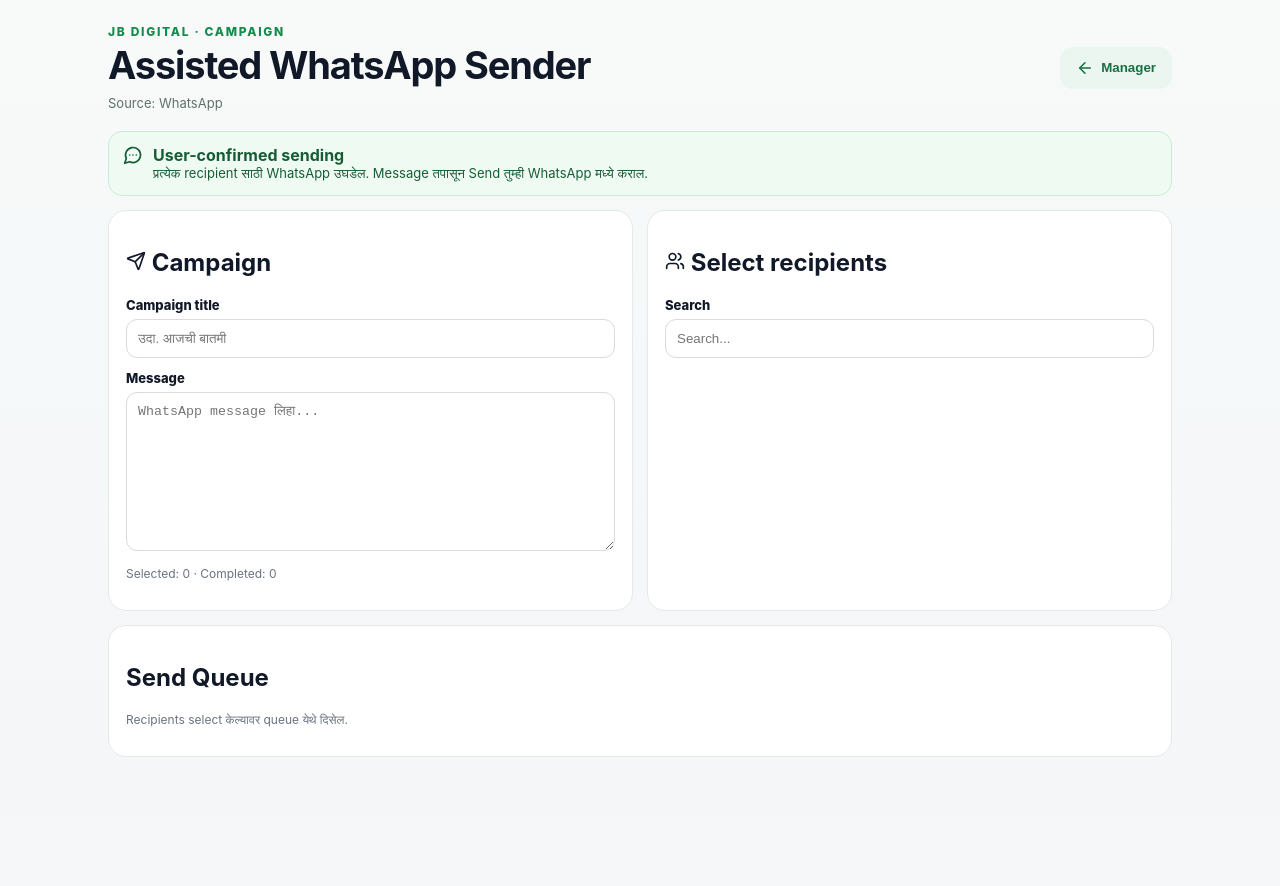
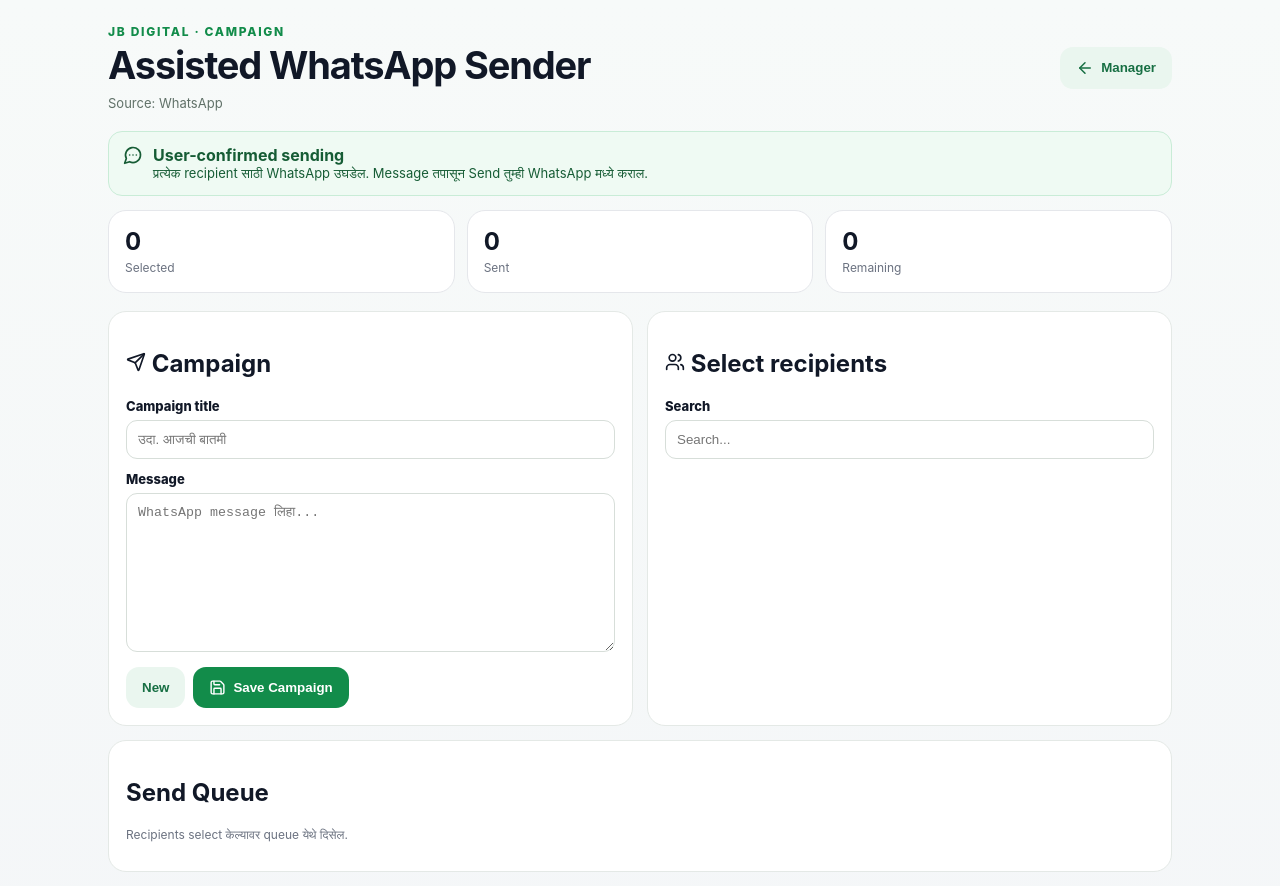
Before and after one commit to jbevents2020-tech/whatsapp-marketing-crm, a Next.js app: page /campaign in a window 1280 px wide. Shown: the top 886 px of the page. Before the commit the page ends 817 px from the top, so only its background shows below. Built offline with nearby package versions, Linux system fonts and the light colour scheme.

Commit message:
Add campaign history and progress tracking

```diff
--- a/app/campaign/page.tsx
+++ b/app/campaign/page.tsx
@@ -1,11 +1,12 @@
 'use client'
 
 import { useEffect, useMemo, useState } from 'react'
-import { ArrowLeft, CheckCircle2, ExternalLink, MessageCircleMore, Send, Users } from 'lucide-react'
+import { ArrowLeft, CheckCircle2, Clock3, ExternalLink, History, MessageCircleMore, Save, Send, Users } from 'lucide-react'
 
 type Source='WhatsApp'|'WhatsApp Business'
 type RecipientType='personal'|'group'|'community'|'channel'
 type Recipient={id:string,name:string,type:RecipientType,source:Source,phone?:string,category?:string,area?:string,canSend:boolean,link?:string}
+type CampaignHistory={id:string,title:string,message:string,source:Source,recipientIds:string[],doneIds:string[],status:'draft'|'in-progress'|'completed',createdAt:string,updatedAt:string}
 
 export default function CampaignPage(){
  const [recipients,setRecipients]=useState<Recipient[]>([])
@@ -15,25 +16,38 @@ export default function CampaignPage(){
  const [selected,setSelected]=useState<string[]>([])
  const [done,setDone]=useState<string[]>([])
  const [query,setQuery]=useState('')
- useEffect(()=>{setRecipients(JSON.parse(localStorage.getItem('jb-recipients')||'[]'));setSource((localStorage.getItem('jb-wa-source') as Source)||'WhatsApp')},[])
+ const [history,setHistory]=useState<CampaignHistory[]>([])
+ const [activeId,setActiveId]=useState<string|null>(null)
+ useEffect(()=>{
+  setRecipients(JSON.parse(localStorage.getItem('jb-recipients')||'[]'))
+  setSource((localStorage.getItem('jb-wa-source') as Source)||'WhatsApp')
+  setHistory(JSON.parse(localStorage.getItem('jb-campaign-history')||'[]'))
+ },[])
  const eligible=useMemo(()=>recipients.filter(r=>r.source===source&&r.canSend&&(!query||r.name.toLowerCase().includes(query.toLowerCase()))),[recipients,source,query])
  const chosen=recipients.filter(r=>selected.includes(r.id)&&r.canSend)
+ const remaining=Math.max(0,selected.length-done.length)
  function toggle(id:string){setSelected(x=>x.includes(id)?x.filter(v=>v!==id):[...x,id])}
- function destination(r:Recipient){
-   const text=encodeURIComponent(message)
-   if(r.type==='personal'&&r.phone){const n=r.phone.replace(/\D/g,'');return `https://wa.me/${n}?text=${text}`}
-   if(r.link){return r.link}
-   return 'https://web.whatsapp.com/'
+ function destination(r:Recipient){const text=encodeURIComponent(message);if(r.type==='personal'&&r.phone){const n=r.phone.replace(/\D/g,'');return `https://wa.me/${n}?text=${text}`}if(r.link)return r.link;return 'https://web.whatsapp.com/'}
+ function openRecipient(r:Recipient){window.open(destination(r),'_blank','noopener,noreferrer')}
+ function persist(next:CampaignHistory[]){setHistory(next);localStorage.setItem('jb-campaign-history',JSON.stringify(next))}
+ function saveCampaign(forceStatus?:CampaignHistory['status']){
+  if(!title.trim()&&!message.trim()&&!selected.length)return
+  const now=new Date().toISOString();const status=forceStatus||(done.length===selected.length&&selected.length?'completed':done.length?'in-progress':'draft')
+  if(activeId){persist(history.map(h=>h.id===activeId?{...h,title:title.trim()||'Untitled Campaign',message,source,recipientIds:selected,doneIds:done,status,updatedAt:now}:h));return}
+  const item:CampaignHistory={id:crypto.randomUUID(),title:title.trim()||'Untitled Campaign',message,source,recipientIds:selected,doneIds:done,status,createdAt:now,updatedAt:now};setActiveId(item.id);persist([item,...history])
  }
- function openRecipient(r:Recipient){window.open(destination(r),'_blank','noopener,noreferrer')}
- function markDone(id:string){setDone(x=>x.includes(id)?x:[...x,id])}
+ function markDone(id:string){const next=done.includes(id)?done:[...done,id];setDone(next);setTimeout(()=>saveCampaign(next.length===selected.length&&selected.length?'completed':'in-progress'),0)}
+ function loadCampaign(h:CampaignHistory){setActiveId(h.id);setTitle(h.title);setMessage(h.message);setSelected(h.recipientIds);setDone(h.doneIds);setSource(h.source)}
+ function newCampaign(){setActiveId(null);setTitle('');setMessage('');setSelected([]);setDone([])}
  return <main className="shell">
   <header className="topbar"><div><div className="eyebrow">JB DIGITAL · CAMPAIGN</div><h1>Assisted WhatsApp Sender</h1><div className="source-line">Source: {source}</div></div><button className="secondary" onClick={()=>location.href='/'}><ArrowLeft size={18}/> Manager</button></header>
   <div className="notice"><MessageCircleMore size={20}/><div><b>User-confirmed sending</b><span>प्रत्येक recipient साठी WhatsApp उघडेल. Message तपासून Send तुम्ही WhatsApp मध्ये कराल.</span></div></div>
+  <section className="stats"><div className="stat"><div><strong>{selected.length}</strong><span>Selected</span></div></div><div className="stat"><div><strong>{done.length}</strong><span>Sent</span></div></div><div className="stat"><div><strong>{remaining}</strong><span>Remaining</span></div></div></section>
   <section className="campaign-grid">
-   <div className="panel"><h2><Send size={20}/> Campaign</h2><label>Campaign title<input value={title} onChange={e=>setTitle(e.target.value)} placeholder="उदा. आजची बातमी"/></label><label>Message<textarea rows={9} value={message} onChange={e=>setMessage(e.target.value)} placeholder="WhatsApp message लिहा..."/></label><p className="muted">Selected: {selected.length} · Completed: {done.length}</p></div>
+   <div className="panel"><h2><Send size={20}/> Campaign</h2><label>Campaign title<input value={title} onChange={e=>setTitle(e.target.value)} placeholder="उदा. आजची बातमी"/></label><label>Message<textarea rows={9} value={message} onChange={e=>setMessage(e.target.value)} placeholder="WhatsApp message लिहा..."/></label><div className="toolbar-actions"><button className="secondary" onClick={newCampaign}>New</button><button className="primary" onClick={()=>saveCampaign()}><Save size={17}/> Save Campaign</button></div></div>
    <div className="panel"><h2><Users size={20}/> Select recipients</h2><label>Search<input value={query} onChange={e=>setQuery(e.target.value)} placeholder="Search..."/></label><div className="selector-list">{eligible.map(r=><label className="checkrow" key={r.id}><input type="checkbox" checked={selected.includes(r.id)} onChange={()=>toggle(r.id)}/><span><b>{r.name}</b><small>{r.type} · {r.phone||r.area||'saved recipient'}</small></span></label>)}</div></div>
    <div className="panel full"><h2>Send Queue</h2>{chosen.length===0?<p className="muted">Recipients select केल्यावर queue येथे दिसेल.</p>:chosen.map((r,i)=><div className="batch" key={r.id}><div><b>{i+1}. {r.name}</b><span>{r.type}{done.includes(r.id)?' · Completed':''}</span></div><div className="toolbar-actions"><button className="secondary" onClick={()=>openRecipient(r)}><ExternalLink size={17}/> Open WhatsApp</button><button className="primary" disabled={done.includes(r.id)} onClick={()=>markDone(r.id)}><CheckCircle2 size={17}/> {done.includes(r.id)?'Done':'Mark Sent'}</button></div></div>)}</div>
+   <div className="panel full"><h2><History size={20}/> Campaign History</h2>{history.length===0?<p className="muted">Saved campaigns येथे दिसतील.</p>:history.map(h=><div className="batch" key={h.id}><div><b>{h.title}</b><span><Clock3 size={14}/> {new Date(h.updatedAt).toLocaleString()} · {h.status} · {h.doneIds.length}/{h.recipientIds.length}</span></div><button className="secondary" onClick={()=>loadCampaign(h)}>Open</button></div>)}</div>
   </section>
  </main>
 }
```
